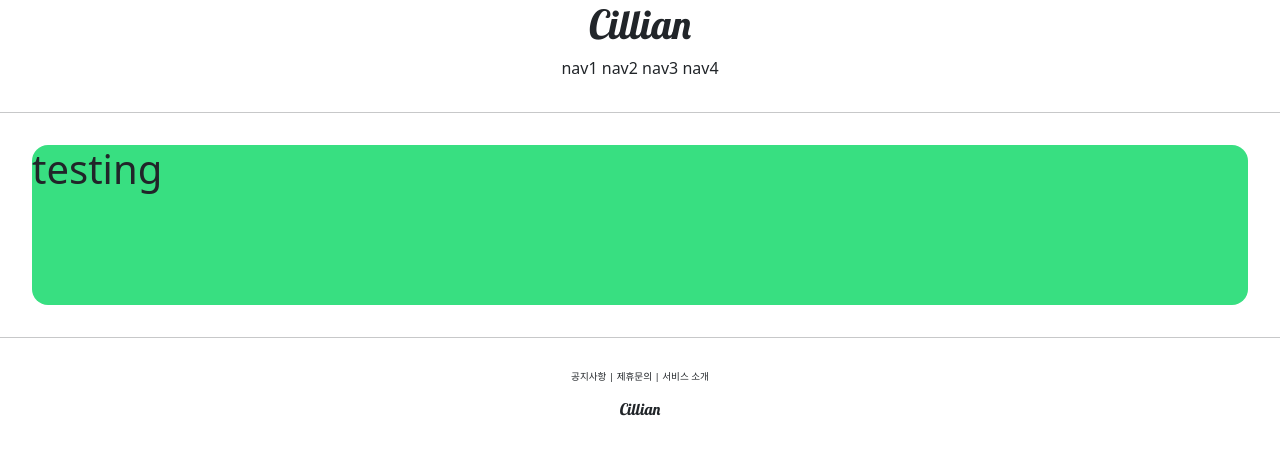
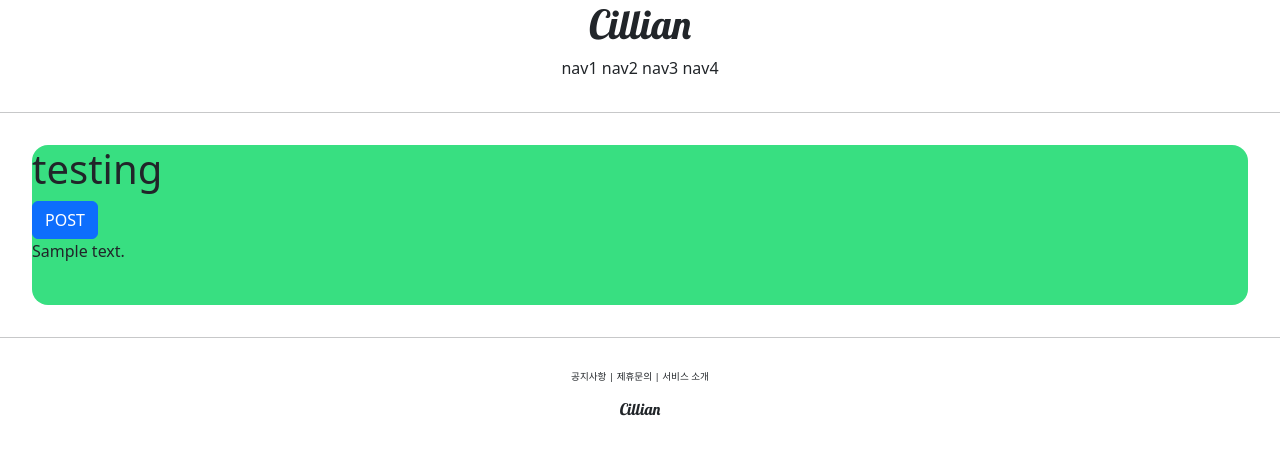
Before and after one commit to Cillian1225/pragmatic, a Django app: template accountapp/templates/accountapp/hello_world.html in a window 1280 px wide. Shown: the top 455 px of the page. Run offline with Django 4.2, Linux system fonts and the light colour scheme; the template is opened without the code that fills it: most values are stand-ins (such as "Sample title", 1, 10 or a date in 2020); parts of the project's set-up code (start-up, migrations or seed data) failed here and were passed over.

Commit message:
django course 16 commit

```diff
--- a/accountapp/templates/accountapp/hello_world.html
+++ b/accountapp/templates/accountapp/hello_world.html
@@ -3,5 +3,11 @@
 {% block content %}
 <div style="height: 10rem ; background-color: #38df81; border-radius:1rem; margin:2rem">
     <h1>testing</h1>
+
+    <form action = "/account/hello_world/" method="post">
+        {% csrf_token%}
+        <input type="submit" class="btn btn-primary" value="POST">
+    </form>
+    {{ text }}
 </div>
 {% endblock %}
--- a/accountapp/views.py
+++ b/accountapp/views.py
@@ -3,4 +3,7 @@
 
 
 def hello_world(request):
-    return render(request, 'accountapp/hello_world.html')
+    if request.method =="POST":
+        return render(request, 'accountapp/hello_world.html',context={'text' : 'POST METHOD!!'})
+    else:
+        return render(request, 'accountapp/hello_world.html', context={'text': 'GET METHOD!!'})
--- a/templates/base.html
+++ b/templates/base.html
@@ -8,6 +8,12 @@
 <hr>
 
 {% block content %}
+<div>
+    <h1>
+        testing
+    </h1>
+
+</div>
 {% endblock %}
 
 <hr>
```
